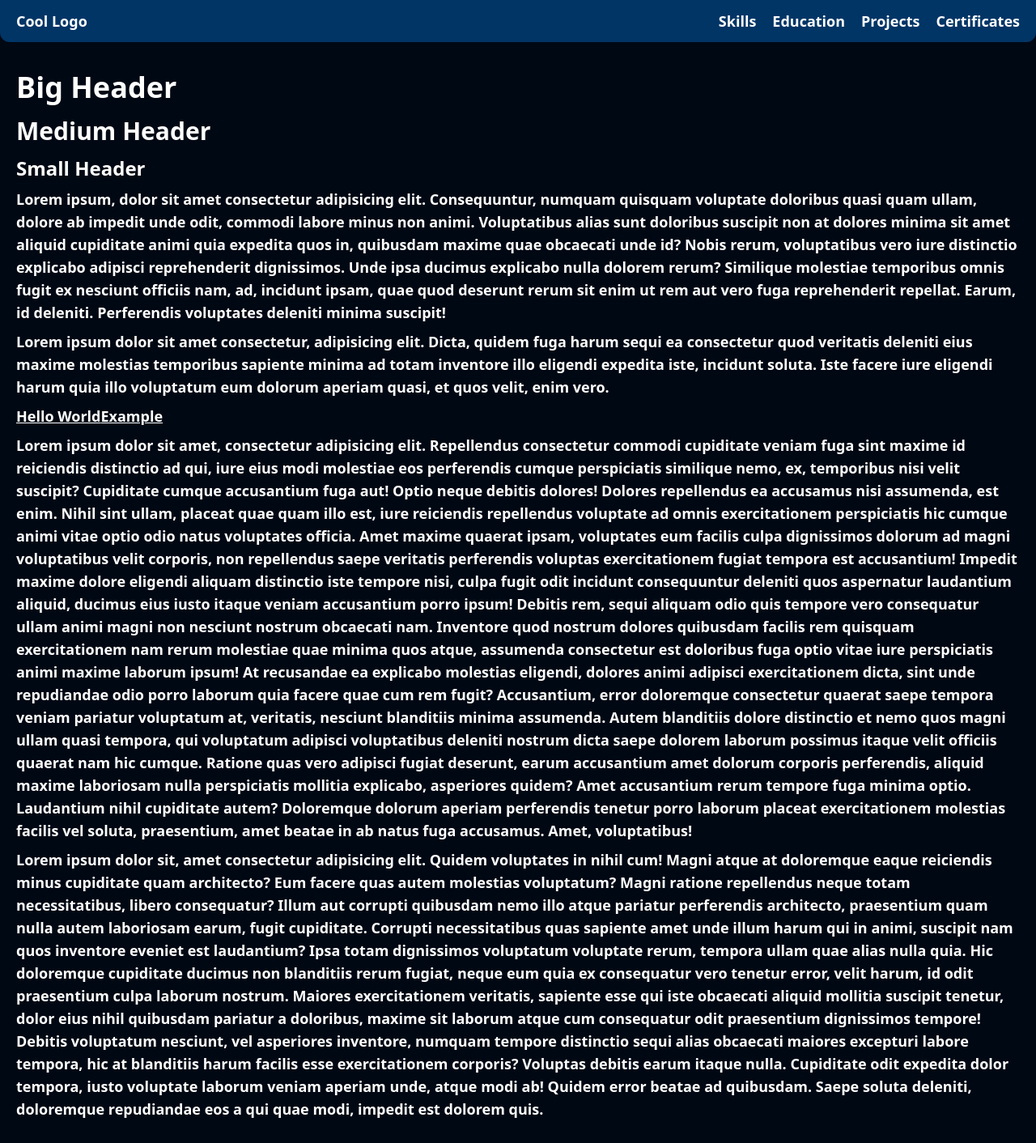
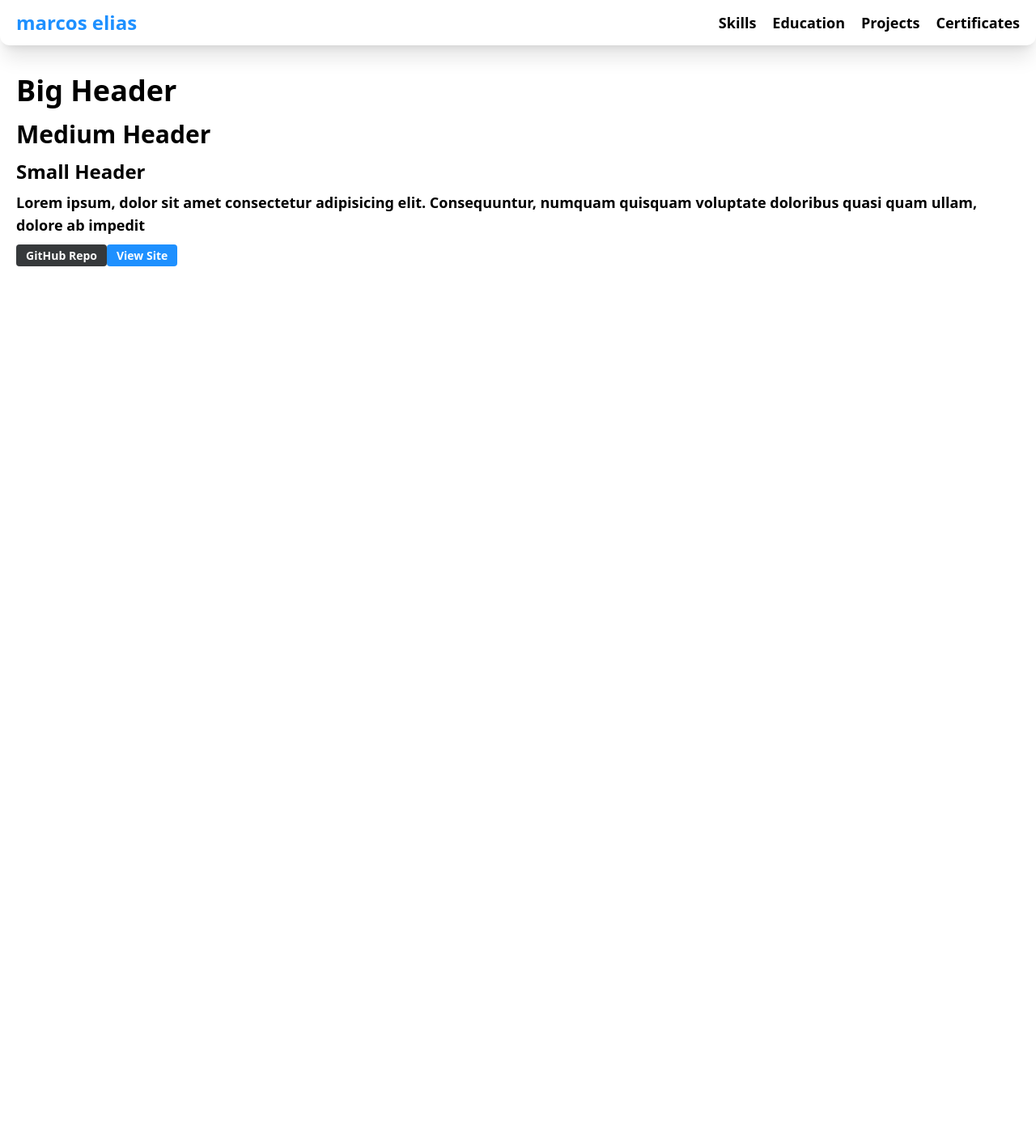
Before and after one commit to mark-elias/MyPortfolio_Next.js, a Next.js app: page / in a window 1280 px wide. Shown: the whole page at 81% size. After the commit the page ends 800 px from the top, so only its background shows below. Built offline with nearby package versions, Linux system fonts and the light colour scheme.

Commit message:
updated Color Scheme and NavBar

```diff
--- a/app/NavBar.tsx
+++ b/app/NavBar.tsx
@@ -3,9 +3,9 @@ import React from "react";
 
 function NavBar() {
   return (
-    <nav className="flex justify-between items-center px-5 py-1 bg-customBlue rounded-b-xl top-0 sticky">
+    <nav className="flex justify-between items-center px-5 py-3 top-0 sticky shadow-xl rounded-b-xl bg-white">
       <div>
-        <Link href="/">Cool Logo</Link>
+        <Link href="/" className="text-2xl text-customPrimary">marcos elias</Link>
       </div>
       <div className="flex gap-5">
         <Link href="/">Skills</Link>
--- a/app/globals.css
+++ b/app/globals.css
@@ -4,7 +4,7 @@
 
 @layer base {
     body{
-        @apply text-lg font-semibold bg-customDark text-white
+        @apply text-lg font-semibold
     }
     main{
         @apply py-5 px-1 md:px-5
@@ -21,10 +21,13 @@
     p{
         @apply my-2
     }
-    a{
-        @apply my-2 underline
+}
+
+@layer components{
+    .git-link{
+        @apply bg-customSecondary px-3 py-1 rounded text-white text-sm
     }
-    nav a{
-        @apply no-underline
+    .site-link{
+        @apply bg-customPrimary px-3 py-1 rounded text-white text-sm
     }
 }
--- a/app/page.tsx
+++ b/app/page.tsx
@@ -10,85 +10,13 @@ function HomePage() {
       <p>
         Lorem ipsum, dolor sit amet consectetur adipisicing elit. Consequuntur,
         numquam quisquam voluptate doloribus quasi quam ullam, dolore ab impedit
-        unde odit, commodi labore minus non animi. Voluptatibus alias sunt
-        doloribus suscipit non at dolores minima sit amet aliquid cupiditate
-        animi quia expedita quos in, quibusdam maxime quae obcaecati unde id?
-        Nobis rerum, voluptatibus vero iure distinctio explicabo adipisci
-        reprehenderit dignissimos. Unde ipsa ducimus explicabo nulla dolorem
-        rerum? Similique molestiae temporibus omnis fugit ex nesciunt officiis
-        nam, ad, incidunt ipsam, quae quod deserunt rerum sit enim ut rem aut
-        vero fuga reprehenderit repellat. Earum, id deleniti. Perferendis
-        voluptates deleniti minima suscipit!
       </p>
-      <p>
-        Lorem ipsum dolor sit amet consectetur, adipisicing elit. Dicta, quidem
-        fuga harum sequi ea consectetur quod veritatis deleniti eius maxime
-        molestias temporibus sapiente minima ad totam inventore illo eligendi
-        expedita iste, incidunt soluta. Iste facere iure eligendi harum quia
-        illo voluptatum eum dolorum aperiam quasi, et quos velit, enim vero.
-      </p>
-      <a>Hello World</a>
-      <Link href={"/"}>Example</Link>
-      <p>
-        Lorem ipsum dolor sit amet, consectetur adipisicing elit. Repellendus
-        consectetur commodi cupiditate veniam fuga sint maxime id reiciendis
-        distinctio ad qui, iure eius modi molestiae eos perferendis cumque
-        perspiciatis similique nemo, ex, temporibus nisi velit suscipit?
-        Cupiditate cumque accusantium fuga aut! Optio neque debitis dolores!
-        Dolores repellendus ea accusamus nisi assumenda, est enim. Nihil sint
-        ullam, placeat quae quam illo est, iure reiciendis repellendus voluptate
-        ad omnis exercitationem perspiciatis hic cumque animi vitae optio odio
-        natus voluptates officia. Amet maxime quaerat ipsam, voluptates eum
-        facilis culpa dignissimos dolorum ad magni voluptatibus velit corporis,
-        non repellendus saepe veritatis perferendis voluptas exercitationem
-        fugiat tempora est accusantium! Impedit maxime dolore eligendi aliquam
-        distinctio iste tempore nisi, culpa fugit odit incidunt consequuntur
-        deleniti quos aspernatur laudantium aliquid, ducimus eius iusto itaque
-        veniam accusantium porro ipsum! Debitis rem, sequi aliquam odio quis
-        tempore vero consequatur ullam animi magni non nesciunt nostrum
-        obcaecati nam. Inventore quod nostrum dolores quibusdam facilis rem
-        quisquam exercitationem nam rerum molestiae quae minima quos atque,
-        assumenda consectetur est doloribus fuga optio vitae iure perspiciatis
-        animi maxime laborum ipsum! At recusandae ea explicabo molestias
-        eligendi, dolores animi adipisci exercitationem dicta, sint unde
-        repudiandae odio porro laborum quia facere quae cum rem fugit?
-        Accusantium, error doloremque consectetur quaerat saepe tempora veniam
-        pariatur voluptatum at, veritatis, nesciunt blanditiis minima assumenda.
-        Autem blanditiis dolore distinctio et nemo quos magni ullam quasi
-        tempora, qui voluptatum adipisci voluptatibus deleniti nostrum dicta
-        saepe dolorem laborum possimus itaque velit officiis quaerat nam hic
-        cumque. Ratione quas vero adipisci fugiat deserunt, earum accusantium
-        amet dolorum corporis perferendis, aliquid maxime laboriosam nulla
-        perspiciatis mollitia explicabo, asperiores quidem? Amet accusantium
-        rerum tempore fuga minima optio. Laudantium nihil cupiditate autem?
-        Doloremque dolorum aperiam perferendis tenetur porro laborum placeat
-        exercitationem molestias facilis vel soluta, praesentium, amet beatae in
-        ab natus fuga accusamus. Amet, voluptatibus!
-      </p>
-      <p>
-        Lorem ipsum dolor sit, amet consectetur adipisicing elit. Quidem
-        voluptates in nihil cum! Magni atque at doloremque eaque reiciendis
-        minus cupiditate quam architecto? Eum facere quas autem molestias
-        voluptatum? Magni ratione repellendus neque totam necessitatibus, libero
-        consequatur? Illum aut corrupti quibusdam nemo illo atque pariatur
-        perferendis architecto, praesentium quam nulla autem laboriosam earum,
-        fugit cupiditate. Corrupti necessitatibus quas sapiente amet unde illum
-        harum qui in animi, suscipit nam quos inventore eveniet est laudantium?
-        Ipsa totam dignissimos voluptatum voluptate rerum, tempora ullam quae
-        alias nulla quia. Hic doloremque cupiditate ducimus non blanditiis rerum
-        fugiat, neque eum quia ex consequatur vero tenetur error, velit harum,
-        id odit praesentium culpa laborum nostrum. Maiores exercitationem
-        veritatis, sapiente esse qui iste obcaecati aliquid mollitia suscipit
-        tenetur, dolor eius nihil quibusdam pariatur a doloribus, maxime sit
-        laborum atque cum consequatur odit praesentium dignissimos tempore!
-        Debitis voluptatum nesciunt, vel asperiores inventore, numquam tempore
-        distinctio sequi alias obcaecati maiores excepturi labore tempora, hic
-        at blanditiis harum facilis esse exercitationem corporis? Voluptas
-        debitis earum itaque nulla. Cupiditate odit expedita dolor tempora,
-        iusto voluptate laborum veniam aperiam unde, atque modi ab! Quidem error
-        beatae ad quibusdam. Saepe soluta deleniti, doloremque repudiandae eos a
-        qui quae modi, impedit est dolorem quis.
-      </p>
+      <Link href={"/"} className="git-link">
+        GitHub Repo
+      </Link>
+      <Link href={"/"} className="site-link">
+        View Site
+      </Link>
     </div>
   );
 }
--- a/tailwind.config.ts
+++ b/tailwind.config.ts
@@ -9,10 +9,8 @@ const config: Config = {
   theme: {
     extend: {
       colors: {
-        customDark: "#000814",
-        customDarkBlue: "#001D3D",
-        customBlue: "#003566",
-        customYellow: "#ECCE8E",
+        customPrimary: "#1E90FF",
+        customSecondary: "#36393B",
       },
     },
   },
```
